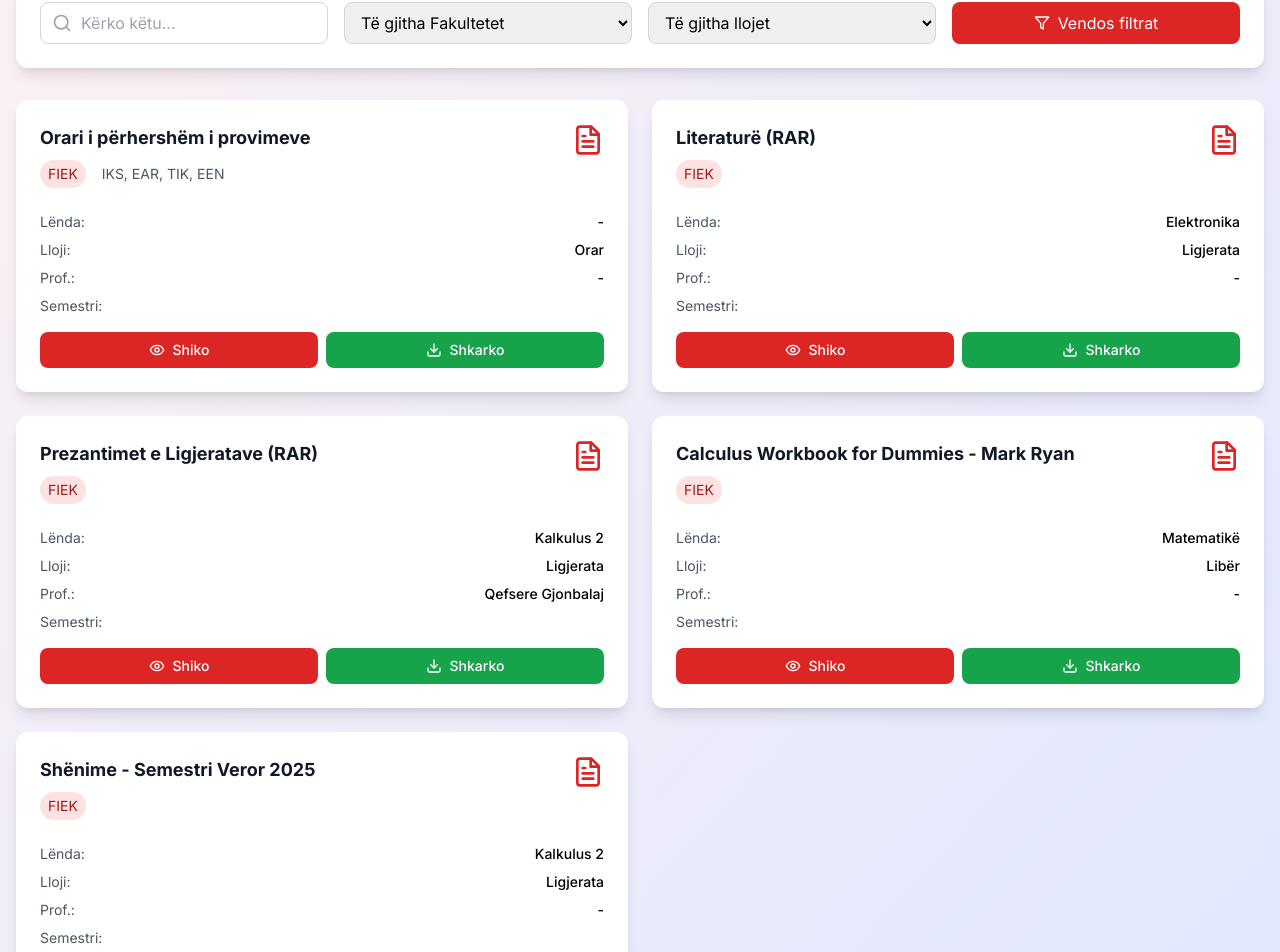
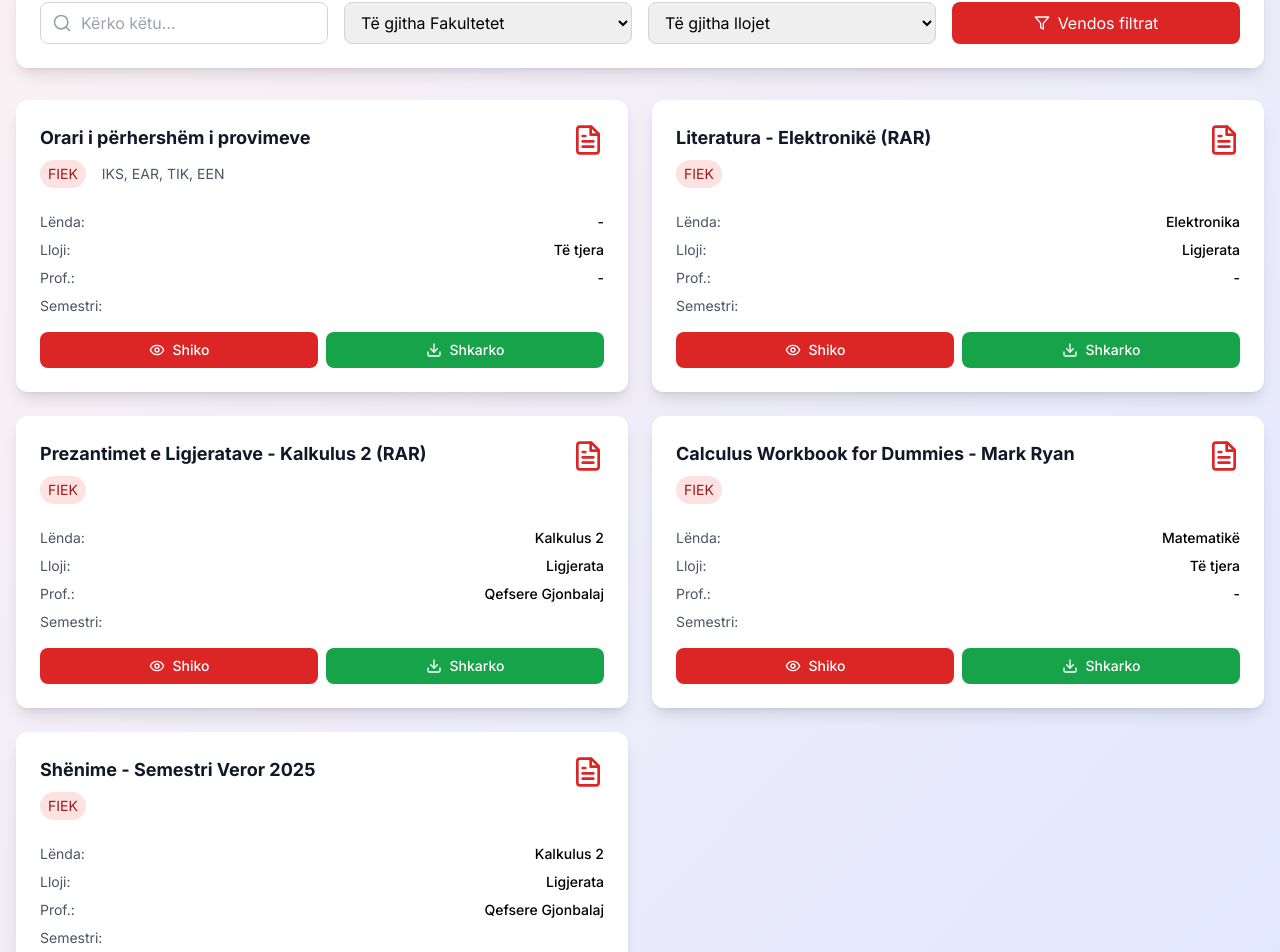
Before and after one commit to edonamulaj0/e-studenti, a Next.js app: page /materialet in a window 1280 px wide. Shown: the part 298-1250 px from the top of the page. Built offline with nearby package versions, Linux system fonts and the light colour scheme.

Commit message:
materialjson

```diff
--- a/app/data/materials.json
+++ b/app/data/materials.json
@@ -4,14 +4,14 @@
 		"title": "Orari i përhershëm i provimeve",
 		"faculty": "FIEK",
 		"department": "IKS, EAR, TIK, EEN",
-		"type": "Orar",
+		"type": "Të tjera",
 		"subject": "-",
 		"teacher": "-",
 		"r2Url": "https://media.e-studenti.com/provimet-orari.pdf"
 	},
 	{
 		"id": "2",
-		"title": "Literaturë (RAR)",
+		"title": "Literatura - Elektronikë (RAR)",
 		"faculty": "FIEK",
 		"department": "",
 		"type": "Ligjerata",
@@ -21,7 +21,7 @@
 	},
 	{
 		"id": "3",
-		"title": "Prezantimet e Ligjeratave (RAR)",
+		"title": "Prezantimet e Ligjeratave - Kalkulus 2 (RAR)",
 		"faculty": "FIEK",
 		"department": "",
 		"type": "Ligjerata",
@@ -34,7 +34,7 @@
 		"title": "Calculus Workbook for Dummies - Mark Ryan",
 		"faculty": "FIEK",
 		"department": "",
-		"type": "Libër",
+		"type": "Të tjera",
 		"subject": "Matematikë",
 		"teacher": "-",
 		"r2Url": "https://media.e-studenti.com/Mark%20Ryan%20-%20Calculus%20Workbook%20For%20Dummies.pdf"
@@ -46,7 +46,7 @@
 		"department": "",
 		"type": "Ligjerata",
 		"subject": "Kalkulus 2",
-		"teacher": "-",
+		"teacher": "Qefsere Gjonbalaj",
 		"r2Url": "https://media.e-studenti.com/Kalkulus%202%20-%20Ligjerata.pdf"
 	}
 ]
--- a/app/materialet/materials-client.js
+++ b/app/materialet/materials-client.js
@@ -63,10 +63,10 @@ export default function MaterialsClient({ initialMaterials }) {
               className="px-3 py-2 border border-gray-300 rounded-lg focus:outline-none focus:ring-2 focus:ring-red-500"
             >
               <option value="">Të gjitha llojet</option>
-              <option value="Lecture Notes">Shënime ligjeratash</option>
-              <option value="Exam Solutions">Afate provimi</option>
-              <option value="Projects">Projekte</option>
-              <option value="Case Studies">Studime kërkimore</option>
+              <option value="Lecture Notes">Ligjerata</option>
+              <option value="Exam Solutions">Afat</option>
+              <option value="Projects">Projekt</option>
+              <option value="Case Studies">Studim kërkimor</option>
               <option value="Study Guide">Të tjera</option>
             </select>
 
```
